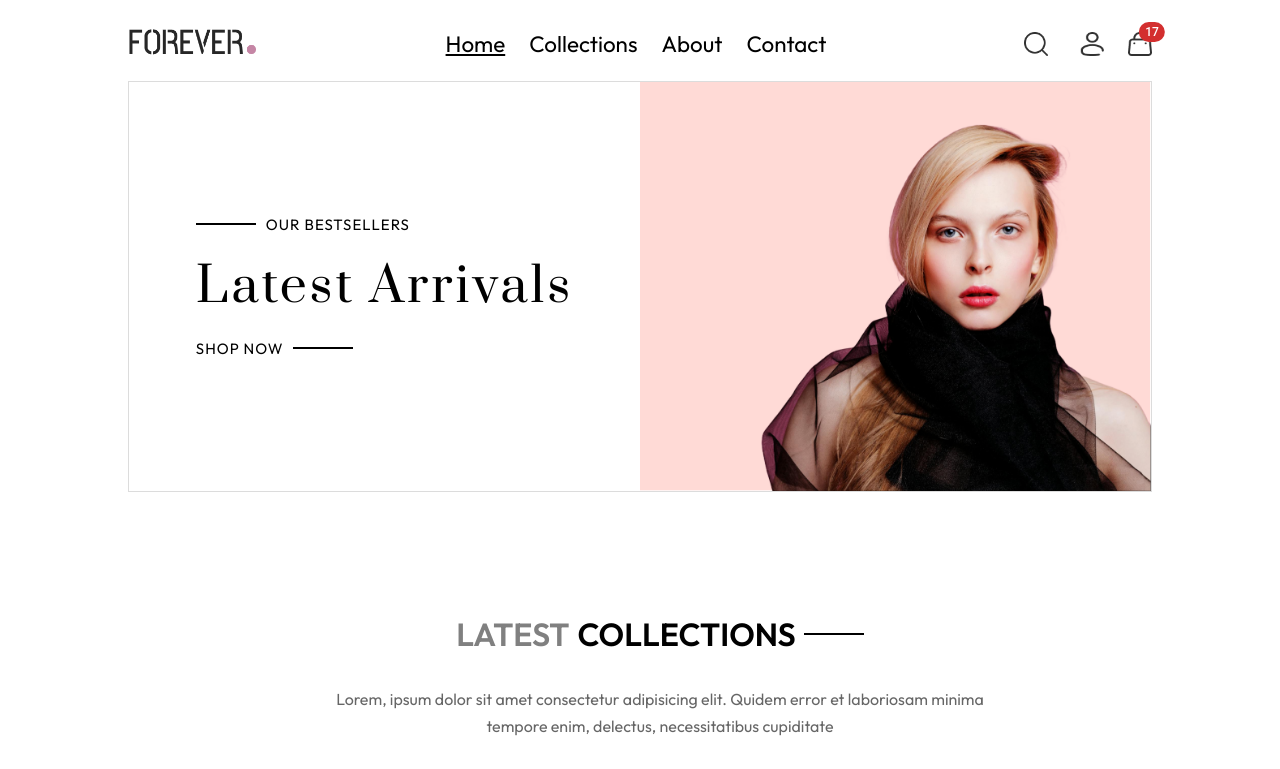
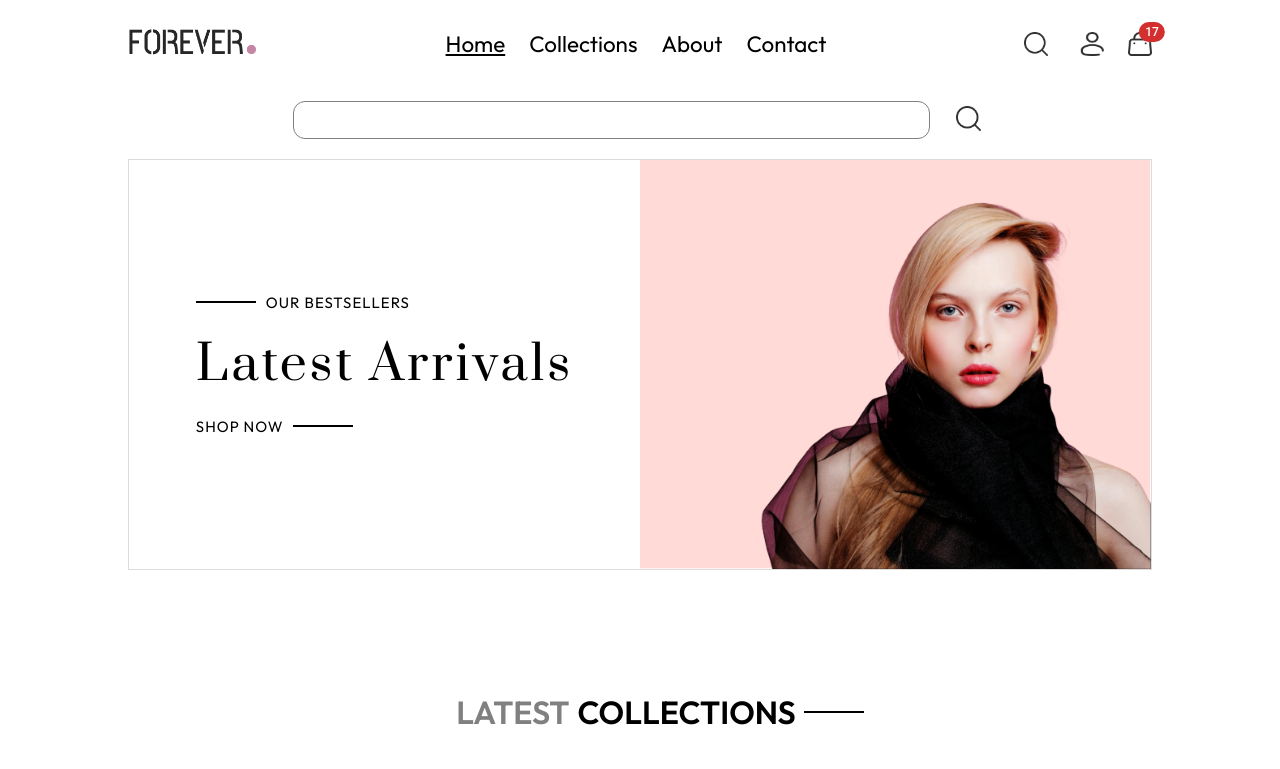
Before and after one commit to 01225280445alimoham-cmd/E-Commerce, a React (Vite) app in the folder FrontEnd/: page / in a window 1280 px wide. Shown: the top 769 px of the page. Built offline with nearby package versions, Linux system fonts and the light colour scheme.

Commit message:
Add categorize to collections section

```diff
--- a/FrontEnd/src/App.jsx
+++ b/FrontEnd/src/App.jsx
@@ -12,6 +12,7 @@ import Contant from "./pages/Contant";
 import NavBar from "./Components/NavBar";
 import "./index.css";
 import Footer from "./Components/Footer";
+import Search from "./Components/Search";
 
 const App = () => {
   return (
@@ -24,6 +25,7 @@ const App = () => {
       }}
     >
       <NavBar />
+      <Search />
       <Routes>
         <Route path="/" element={<Home />}></Route>
         <Route path="/product/:id" element={<Product />}></Route>
--- /dev/null
+++ b/FrontEnd/src/CSS/Search.css
@@ -0,0 +1,21 @@
+.search-contianer {
+  margin: 20px 0px;
+  display: flex;
+  justify-content: center;
+  gap: 20px;
+}
+.search-input {
+  width: 60%;
+  padding: 10px;
+  border-radius: 12px;
+  border: 1px solid gray;
+}
+.search-contianer button {
+  border-radius: 8px;
+  background-color: white;
+  border: none;
+  cursor: pointer;
+}
+.search-icon {
+  width: 25px;
+}
--- a/FrontEnd/src/Components/LastetCollections.jsx
+++ b/FrontEnd/src/Components/LastetCollections.jsx
@@ -35,7 +35,6 @@ const LastetCollections = () => {
           sx={{
             justifyContent: "center",
           }}
-          columns={{ xs: 12, sm: 12, md: 12, lg: 10 }}
         >
           {latestProducts.map((item) => (
             <Grid key={item._id} size={{ xs: 12, sm: 6, md: 4, lg: 2.4 }}>
--- /dev/null
+++ b/FrontEnd/src/Components/Search.jsx
@@ -0,0 +1,26 @@
+import React from "react";
+import { ShopContext } from "../contexts/shopContext";
+import { useContext } from "react";
+import "../CSS/Search.css";
+import { assets } from "../assets/frontend_assets/assets";
+
+const Search = () => {
+  const { search, setSearch, showSearch, setShowSearch } =
+    useContext(ShopContext);
+  return showSearch ? (
+    <>
+      <div className="search-contianer">
+        <input className="search-input" />
+        <button>
+          <img
+            src={assets.search_icon}
+            alt="search icon"
+            className="search-icon"
+          />
+        </button>
+      </div>
+    </>
+  ) : null;
+};
+
+export default Search;
--- a/FrontEnd/src/contexts/shopContext.jsx
+++ b/FrontEnd/src/contexts/shopContext.jsx
@@ -1,4 +1,4 @@
-import { createContext } from "react";
+import { createContext, useState } from "react";
 import { products } from "../assets/frontend_assets/assets";
 
 export const ShopContext = createContext();
@@ -6,11 +6,17 @@ export const ShopContext = createContext();
 const ShopContextProvider = ({ children }) => {
   const currency = "$";
   const deliveryFee = 10;
+  const [search, setSearch] = useState("");
+  const [showSearch, setShowSearch] = useState(true);
 
   const value = {
     products,
     currency,
     deliveryFee,
+    search,
+    setSearch,
+    showSearch,
+    setShowSearch,
   };
 
   return <ShopContext.Provider value={value}>{children}</ShopContext.Provider>;
--- a/FrontEnd/src/pages/Collections.jsx
+++ b/FrontEnd/src/pages/Collections.jsx
@@ -17,9 +17,61 @@ const Collections = () => {
 
   const [allProducts, setAllProducts] = useState([]);
 
+  const [selectedCategories, setSelectedCategories] = useState([]);
+  const [selectedTypeCategories, setSelectedTypeCategories] = useState([]);
+
+  const toggleCategories = (e) => {
+    if (selectedCategories.includes(e.target.value)) {
+      setSelectedCategories((prev) =>
+        prev.filter((item) => item !== e.target.value),
+      );
+    } else {
+      setSelectedCategories((prev) => [...prev, e.target.value]);
+    }
+  };
+
+  const toggleTypeCategories = (e) => {
+    if (selectedTypeCategories.includes(e.target.value)) {
+      setSelectedTypeCategories((prev) =>
+        prev.filter((item) => item !== e.target.value),
+      );
+    } else {
+      setSelectedTypeCategories((prev) => [...prev, e.target.value]);
+    }
+  };
+
+  const applyFilter = () => {
+    let productsCopy = products.slice();
+
+    if (selectedCategories.length > 0) {
+      productsCopy = products.filter((item) =>
+        selectedCategories.includes(item.category),
+      );
+    }
+
+    if (selectedTypeCategories.length > 0) {
+      productsCopy = products.filter((item) =>
+        selectedTypeCategories.includes(item.subCategory),
+      );
+    }
+
+    if (selectedCategories.length > 0 && selectedTypeCategories.length > 0) {
+      productsCopy = products.filter((item) => {
+        if (
+          selectedTypeCategories.includes(item.subCategory) &&
+          selectedCategories.includes(item.category)
+        ) {
+          return item;
+        }
+      });
+    }
+
+    setAllProducts(productsCopy);
+  };
+
   useEffect(() => {
-    setAllProducts(products);
-  }, []);
+    applyFilter();
+  }, [selectedCategories, selectedTypeCategories]);
 
   return (
     <section className="collections">
@@ -48,7 +100,7 @@ const Collections = () => {
             {categories.map((c) => {
               return (
                 <div key={c} className="category">
-                  <input type="checkbox" value={c} />
+                  <input type="checkbox" value={c} onClick={toggleCategories} />
                   <p>{c}</p>
                 </div>
               );
@@ -59,7 +111,11 @@ const Collections = () => {
             {typeCategories.map((c) => {
               return (
                 <div key={c} className="category">
-                  <input type="checkbox" value={c} />
+                  <input
+                    type="checkbox"
+                    value={c}
+                    onClick={toggleTypeCategories}
+                  />
                   <p>{c}</p>
                 </div>
               );
```
